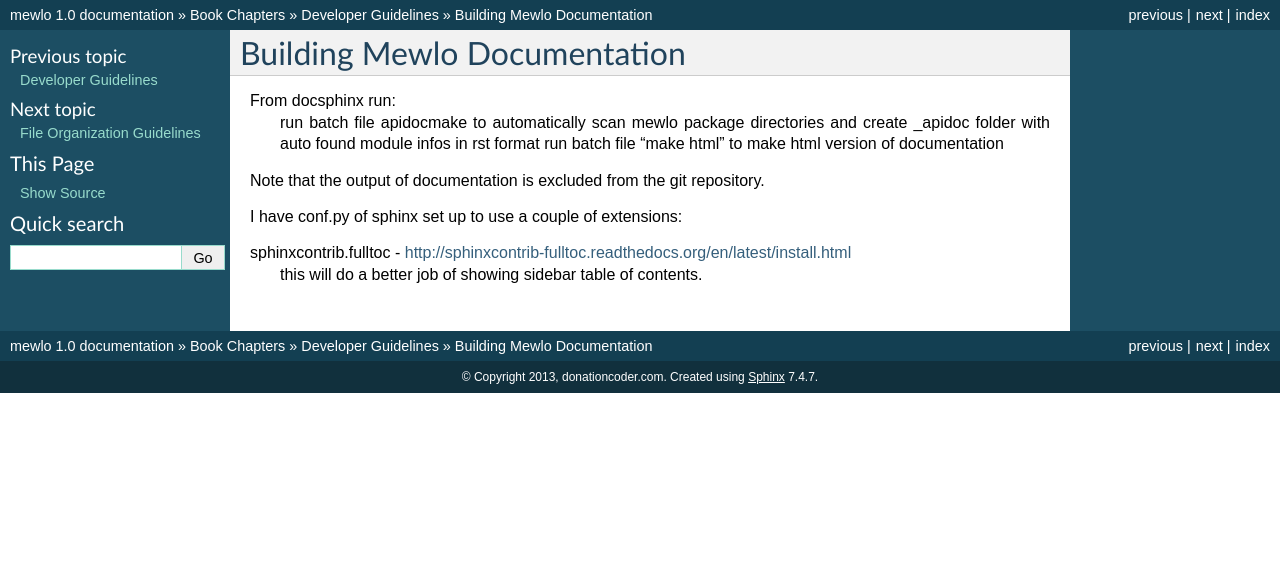
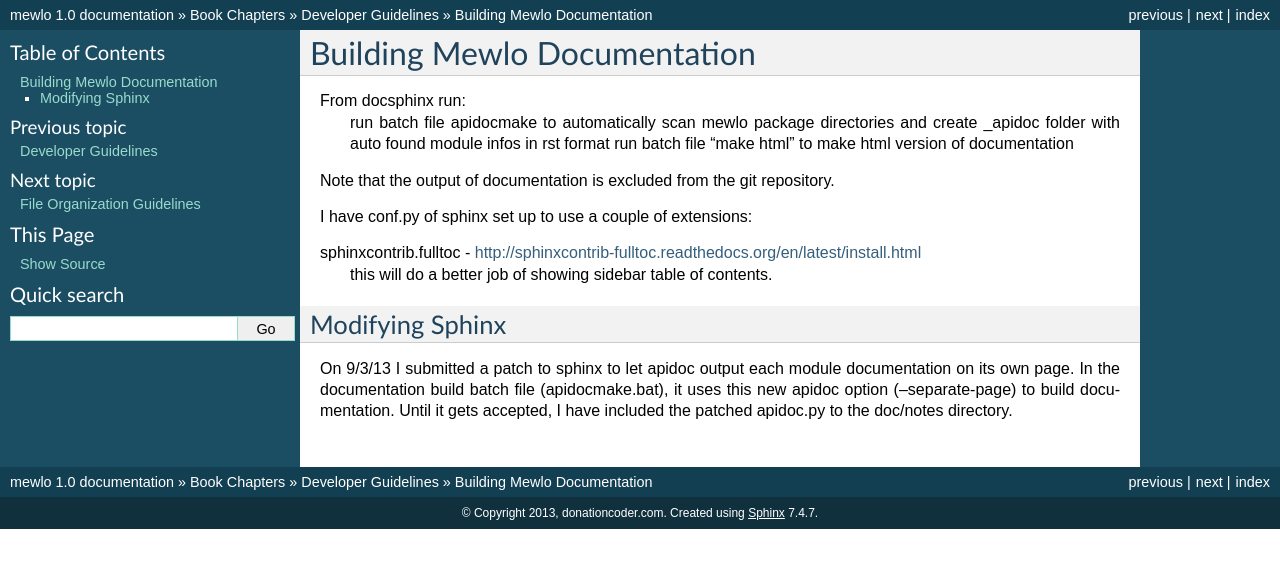
Before and after one commit to dcmouser/mewlo, a Sphinx documentation site: the page built from doc/sphinx/book/developer/building_docs.rst, in a window 1280 px wide. Shown: the top 568 px of the page. Built offline with Sphinx 7.4.7, drawn with Linux system fonts in a browser that asks for light colours; pages that are not in the unit, such as notebooks, are missing from menus.

Commit message:
minor documentation improvements

```diff
--- a/doc/sphinx/book/about/philosophy.rst
+++ b/doc/sphinx/book/about/philosophy.rst
@@ -6,6 +6,7 @@
 
    * Prefer making maintenance and modification easy over making initial construction fast+easy; do not waste too much time on scaffolding utilities.
    * Be opinionated and enforce conventions that promote readability and predictability over freedom to do things idiosyncratically.
+   * It's all about maintenance -- everything needs to be designed to ease maintenance of data and of code.
    * Prefer verbose names and code that retains clarity over brevity.
    * Have one clear/true/right way to do something over allowing something to be done in a dozen different ways.
    * Prefer strict behavior and throw clear errors, rather than making default assumptions and trying to be "clever" about what user wants.  When in doubt throw an error, don't try to guess what user wants.
--- a/doc/sphinx/book/developer/building_docs.rst
+++ b/doc/sphinx/book/developer/building_docs.rst
@@ -12,3 +12,10 @@
 
 sphinxcontrib.fulltoc - http://sphinxcontrib-fulltoc.readthedocs.org/en/latest/install.html
  this will do a better job of showing sidebar table of contents.
+
+
+Modifying Sphinx
+----------------
+
+On 9/3/13 I submitted a patch to sphinx to let apidoc output each module documentation on its own page.  In the documentation build batch file (apidocmake.bat), it uses this new apidoc option (--separate-page) to build documentation.
+Until it gets accepted, I have included the patched apidoc.py to the doc/notes directory.
--- a/doc/sphinx/conf.py
+++ b/doc/sphinx/conf.py
@@ -106,7 +106,9 @@
 # Theme options are theme-specific and customize the look and feel of a theme
 # further.  For a list of options available for each theme, see the
 # documentation.
-#html_theme_options = {}
+html_theme_options = {
+	'sidebarwidth':300,
+	}
 
 # Add any paths that contain custom themes here, relative to this directory.
 #html_theme_path = []
```
Also changed, not shown: doc/sphinx/book/developer/coding_style.rst (+7 -0 lines), 1 other file.
